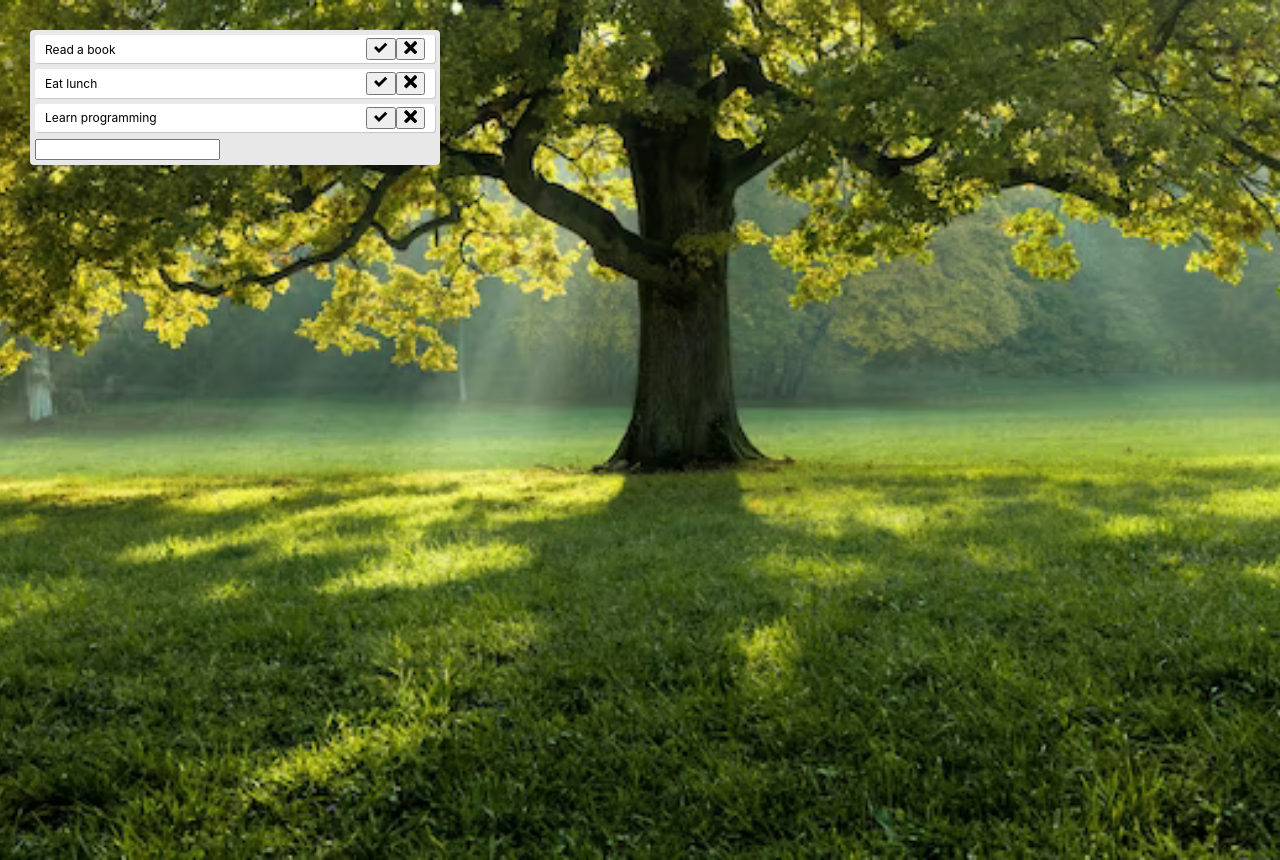
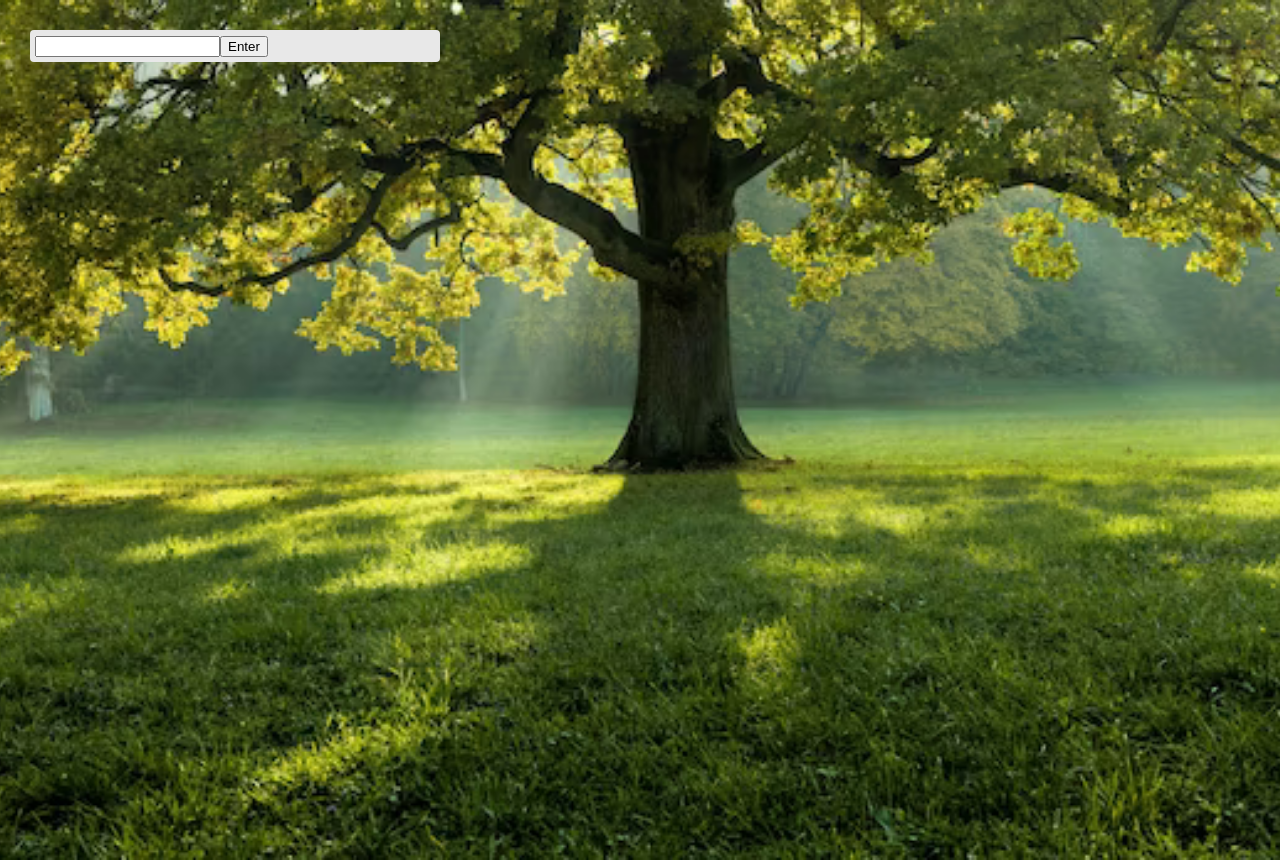
Before and after one commit to Gitroars/todo-app, a React (Create React App) app: page / in a window 1280 px wide. Shown: the top 860 px of the page. Built offline with nearby package versions, Linux system fonts and the light colour scheme.

Commit message:
Add submit button and reorder todo

```diff
--- a/src/App.css
+++ b/src/App.css
@@ -1,3 +1,5 @@
+
+
 .app {
   background-image: url('beautiful_tree.png');
   background-position: center;
@@ -13,9 +15,11 @@
   border-radius: 4px;
   max-width: 400px;
   padding: 5px;
+
 }
 
 .todo {
+
   align-items: center;
   background: #fff;
   border-radius: 3px;
--- a/src/App.js
+++ b/src/App.js
@@ -1,6 +1,8 @@
 import React from "react";
 import "./App.css";
 import {ImCheckmark,ImCross} from 'react-icons/im'
+
+
 function Todo({ todo,index,completeTodo,removeTodo}) {
   return (
     <div className="todo"
@@ -30,16 +32,18 @@ function TodoForm({addTodo}){
       value={value}
       onChange={e=>setValue(e.target.value)}
       />
+      {/* A button that adds a new task */}
+      <button onClick={handleSubmit}>Enter</button>
+
     </form>
+
   );
 }
 
 
 function App() {
   const [todos, setTodos] = React.useState([
-    { text: "Read a book" , isCompleted:false},
-    { text: "Eat lunch", isCompleted:false },
-    { text: "Learn programming", isCompleted:false }
+
   ]);
   {/*Add a new task*/}
   const addTodo = text =>{
@@ -62,6 +66,7 @@ function App() {
   return (
     <div className="app">
       <div className="todo-list">
+      <TodoForm addTodo={addTodo}/>
         {todos.map((todo, index) => (
           <Todo
             key={index}
@@ -71,7 +76,7 @@ function App() {
             removeTodo = {removeTodo}
           />
         ))}
-        <TodoForm addTodo={addTodo}/>
+
       </div>
     </div>
   );
```
Also changed, not shown: references.txt (added).
